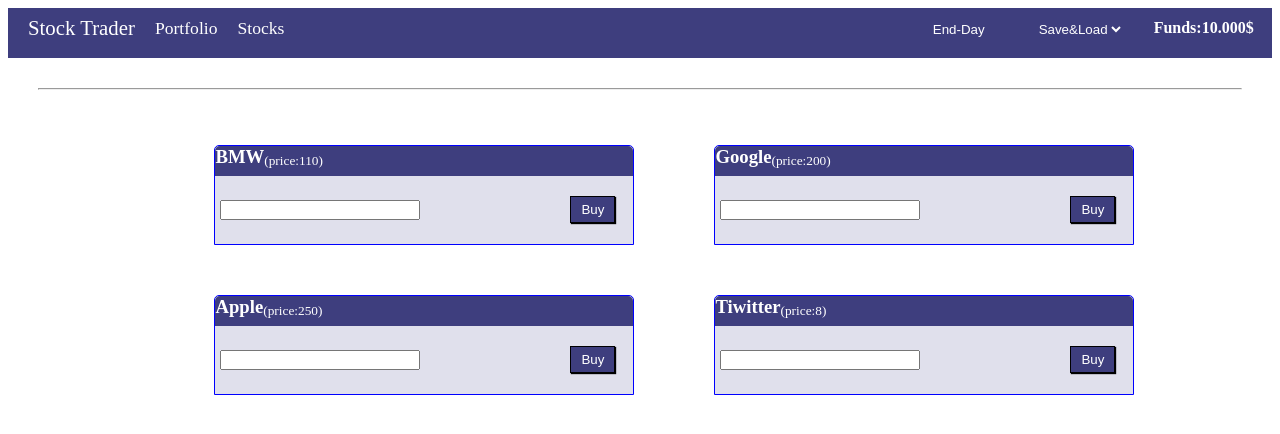
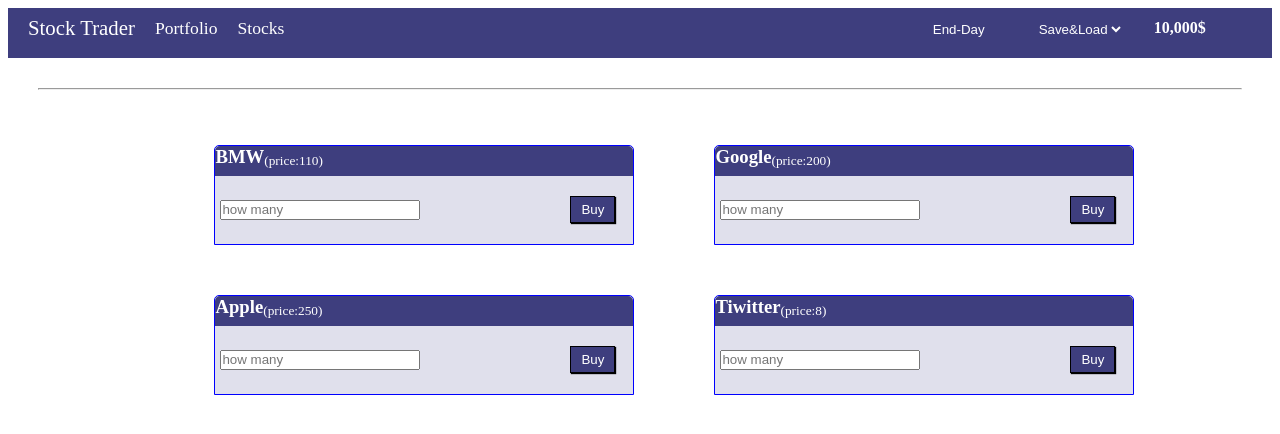
Before and after one commit to neggas/Trader, a Vue app: page /stocks in a window 1280 px wide. Shown: the top 434 px of the page. Built offline with nearby package versions, Linux system fonts and the light colour scheme.

Commit message:
mise en place de l'achat et du systele de funds

```diff
--- a/src/components/AppPortfolio.vue
+++ b/src/components/AppPortfolio.vue
@@ -1,14 +1,16 @@
 <template>
     <div id="portfolio">
         <div class="wrapper">
-            <Portfolio></Portfolio>
+            <Portfolio v-for="portfolio in portfolioStock" :key="portfolio.name" :port="portfolio"></Portfolio>
         </div>
     </div>
 </template>
 
 <script>
+    import {mapGetters} from 'vuex'
     import Portfolio from './Portfolio'
     export default {
+
         data(){
             return{
 
@@ -16,6 +18,14 @@
         },
         components:{
             Portfolio
+        },
+        computed:{
+             ...mapGetters([
+               'portfolioStock',
+           ]),
+        },
+        mounted(){
+            console.log(this.portfolioStock.length)
         }
     }
 </script>
--- a/src/components/Portfolio.vue
+++ b/src/components/Portfolio.vue
@@ -1,7 +1,7 @@
 <template>
     <div class="stock">
         <div class="title">
-            <h3>BMW</h3><small>(price:300)</small>
+            <h3>{{port.name}}</h3><small>(price:{{port.price}})</small>
         </div>
         <div class='submit-div'>
             <input type="number">
@@ -9,6 +9,12 @@
         </div>
     </div>
 </template>
+
+<script>
+    export default {
+        props:['port']
+    }
+</script>
 
 <style scope scoped>
     *{
--- a/src/components/Stock.vue
+++ b/src/components/Stock.vue
@@ -4,26 +4,60 @@
             <h3>{{article.name}}</h3><small>(price:{{article.price}})</small>
         </div>
         <div class='submit-div'>
-            <input type="number">
-            <button>Buy</button>
+            <input type="number" placeholder="how many" v-model="times" :nombre="times">
+            <button @click="buy(article)">Buy</button>
         </div>
     </div>
 </template>
 
 <script>
+    import {mapGetters,mapMutations} from 'vuex';
     export default{
+
         props:['article'],
         data(){
             return{
+                disable:false,
+                nombre:0
+            }
+        },
+        methods:{
+            ...mapMutations([
+                'buyArticle'
+            ]),
+            buy(article){
+               const nombre = this.$store.state.times;
+               if(article.price*nombre <= this.funds){
+
+                   this.portfolioStock.push(article);
+                   this.buyArticle(article.price*nombre);
+
+               }
+
+                this.times = 0;
 
             }
         },
-        mounted(){
-            console.log(this.article);
+        computed:{
+
+           ...mapGetters([
+               'funds',
+               'portfolioStock',
+               'times'
+           ]),
+            times:{
+                get(){
+                    return this.$store.times;
+                },
+                set(value){
+                    return this.$store.commit('getTimes',value);
+                }
+            }
         }
-
     }
 </script>
+
+
 
 <style scoped>
      *{
--- a/src/components/header.vue
+++ b/src/components/header.vue
@@ -28,12 +28,34 @@
                             <option>Load</option>
                         </select>
                     </li>
-                    <h4>Funds:10.000$</h4>
+                    <h4>{{funds|fundFormat}}</h4>
                 </ul>
            </div>
         </nav>
     </div>
 </template>
+
+<script>
+
+    import {mapGetters} from 'vuex';
+    export default {
+        data(){
+            return{
+
+            }
+        },
+        computed:{
+            ...mapGetters([
+                'funds'
+            ])
+        },
+        filters:{
+            fundFormat(value){
+                return value.toLocaleString() + "$"
+            }
+        }
+    }
+</script>
 
 
 
--- a/src/store/store.js
+++ b/src/store/store.js
@@ -8,6 +8,8 @@
 export const store = new Vuex.Store({
     state: {
         funds: 10000,
+        times: 0,
+        portfolioStock: [],
         article: [
             { name: "BMW", price: 110 },
             { name: "Google", price: 200 },
@@ -15,9 +17,19 @@
             { name: "Tiwitter", price: 8 },
         ]
     },
+    mutations: {
+        getTimes: (state, times) => {
+            state.times = times;
+        },
+        buyArticle: (state, times) => {
+            return state.funds -= times;
+        }
+    },
     getters: {
         articles: state => state.article,
-        funds: state => state.funds
+        funds: state => state.funds,
+        times: state => state.times,
+        portfolioStock: state => state.portfolioStock
     }
 
 })
```
